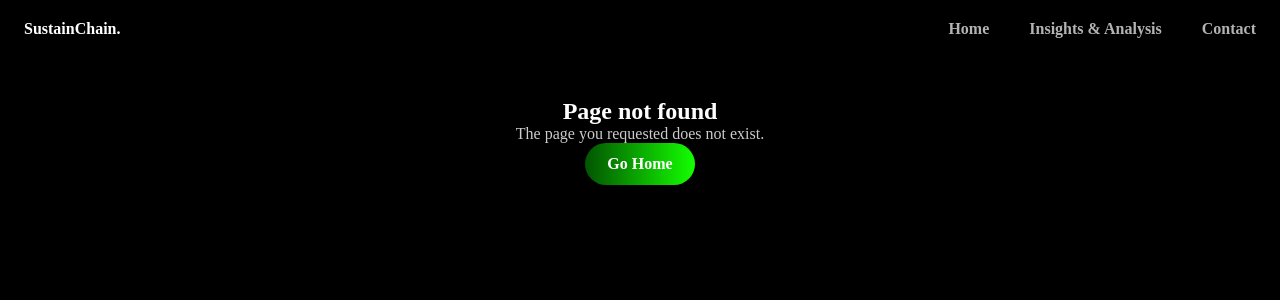
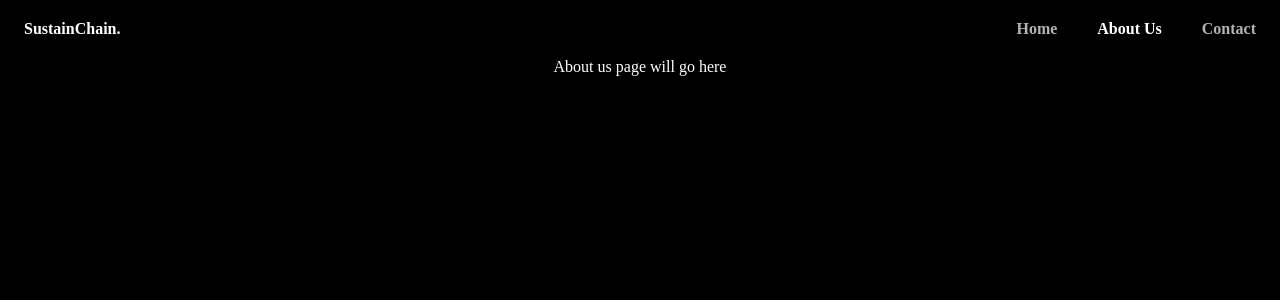
Before and after one commit to fabf28/sustain_chain, a React (Vite) app in the folder frontend/: page /aboutus in a window 1280 px wide. Before the commit this address had no page. Shown: the top 300 px of the page. Built offline with nearby package versions, Linux system fonts and the light colour scheme.

Commit message:
more frontend changes

```diff
--- a/frontend/src/App.tsx
+++ b/frontend/src/App.tsx
@@ -1,10 +1,11 @@
 import { Routes, Route, Outlet } from 'react-router-dom'
 import Navbar from './components/Navbar.tsx'
 import Home from './pages/Home.tsx'
-import Insights from './pages/Insights.tsx'
+import AboutUs from './pages/AboutUs.tsx'
 import Contact from './pages/Contact.tsx'
 import NotFound from './pages/NotFound.tsx'
 import './App.css'
+import Insights from './pages/Insights.tsx'
 
 function Layout() {
   return (
@@ -22,7 +23,8 @@ export default function App() {
     <Routes>
       <Route element={<Layout />}>
         <Route index element={<Home />} />
-        <Route path="insights" element={<Insights />} />
+        <Route path="aboutus" element={<AboutUs />} />
+        <Route path="Insights" element={<Insights />} />
         <Route path="contact" element={<Contact />} />
         <Route path="*" element={<NotFound />} />
       </Route>
--- a/frontend/src/components/Navbar.tsx
+++ b/frontend/src/components/Navbar.tsx
@@ -22,10 +22,10 @@ export default function Navbar() {
           </NavLink>
 
           <NavLink
-            to="/insights"
+            to="/aboutus"
             className={({ isActive }: NavState) => (isActive ? styles.active : styles.link)}
           >
-            Insights &amp; Analysis
+            About Us
           </NavLink>
 
           <NavLink
--- /dev/null
+++ b/frontend/src/pages/AboutUs.tsx
@@ -0,0 +1,3 @@
+export default function aboutus() {
+  return <p className="muted">About us page will go here</p>
+}
--- a/frontend/src/pages/Home.tsx
+++ b/frontend/src/pages/Home.tsx
@@ -10,7 +10,10 @@ export default function Home() {
         Optimizing those systems with sustainability and efficient practices in mind ensures a future on this earth.
       </p>
       <div style={{ marginTop: 24 }}>
-        <Link to="/insights" className="btn">View Insights</Link>
+        <Link to="/Insights" className="btn">View Insights</Link>
+      </div>
+      <div>
+        <h1>Streamline Your Operations</h1>
       </div>
     </section>
   )
```
